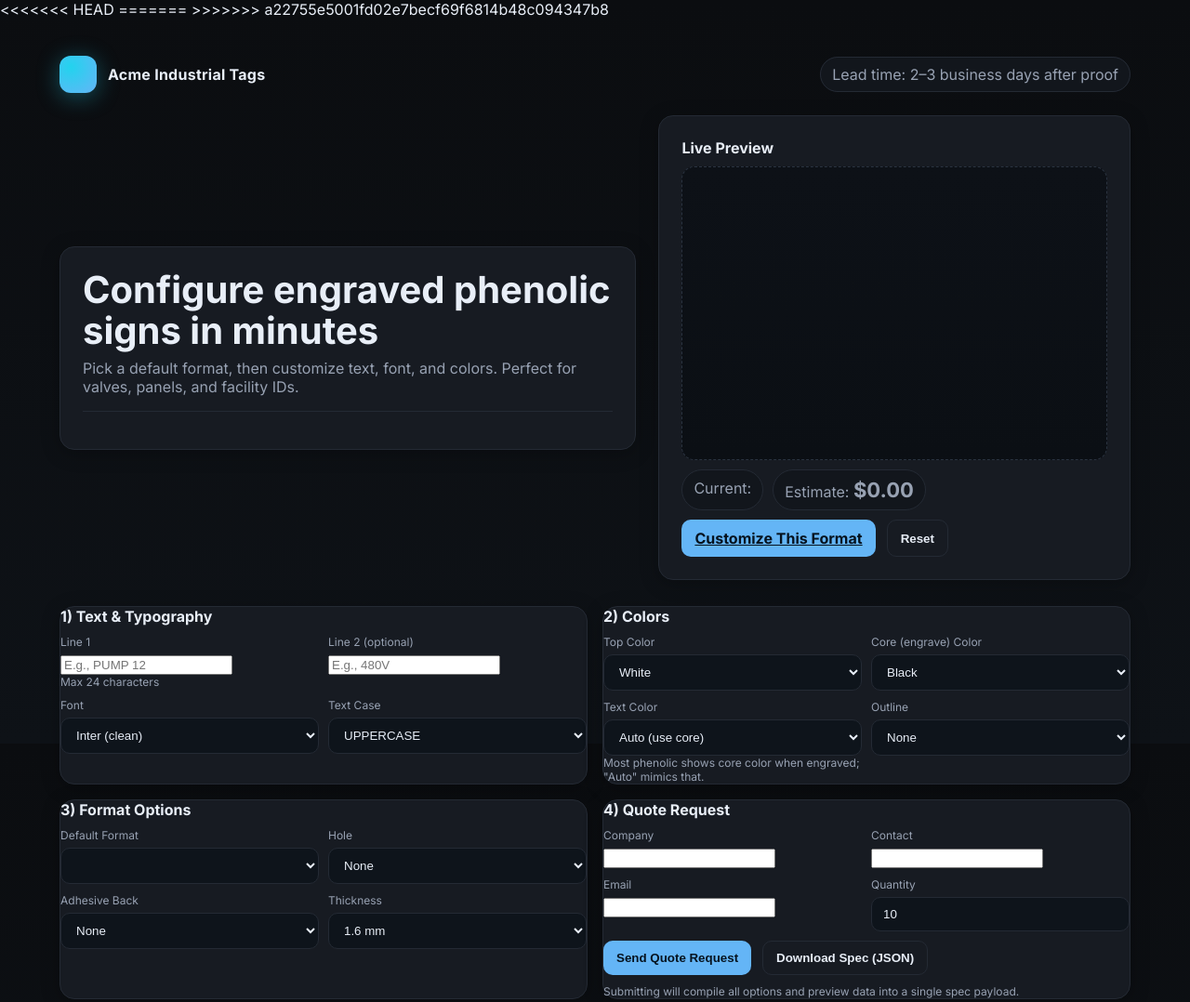
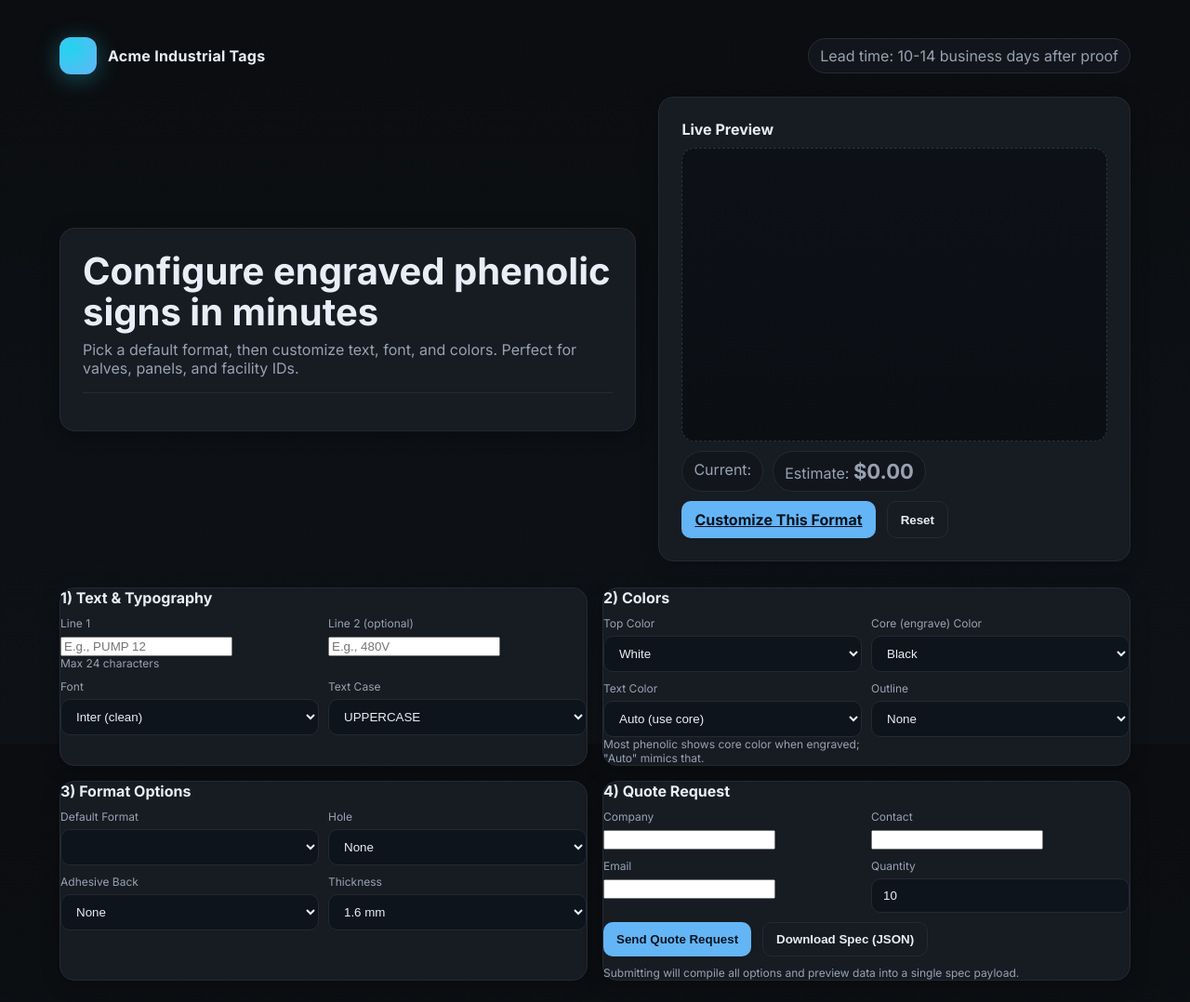
Before and after one commit to DeviousFate/BeaedCorpusExpress, a plain HTML site: page index.html in a window 1280 px wide. Shown: the top 1078 px of the page at 93% size. Drawn offline with Linux system fonts and the light colour scheme.

Commit message:
Change Commit CSS Fix

```diff
--- a/index.html
+++ b/index.html
@@ -8,12 +8,8 @@
   <link rel="preconnect" href="https://fonts.googleapis.com">
   <link rel="preconnect" href="https://fonts.gstatic.com" crossorigin>
   <link href="https://fonts.googleapis.com/css2?family=Inter:wght@400;600;700&family=Roboto+Mono:wght@400;700&family=Oswald:wght@400;600&display=swap" rel="stylesheet">
-<<<<<<< HEAD
   <link rel="stylesheet" href="/css/site.css" />
   <script src="js/site.js"></script>
-=======
-  <link rel="stylesheet" href="css/site.css" />
->>>>>>> a22755e5001fd02e7becf69f6814b48c094347b8
 </head>
 <body>
   <div class="container">
@@ -24,7 +20,7 @@
       </div>
       <nav aria-label="Primary">
         <ul>
-          <li><span class="pill">Lead time: 2–3 business days after proof</span></li>
+          <li><span class="pill">Lead time: 10-14 business days after proof</span></li>
         </ul>
       </nav>
     </header>
```
